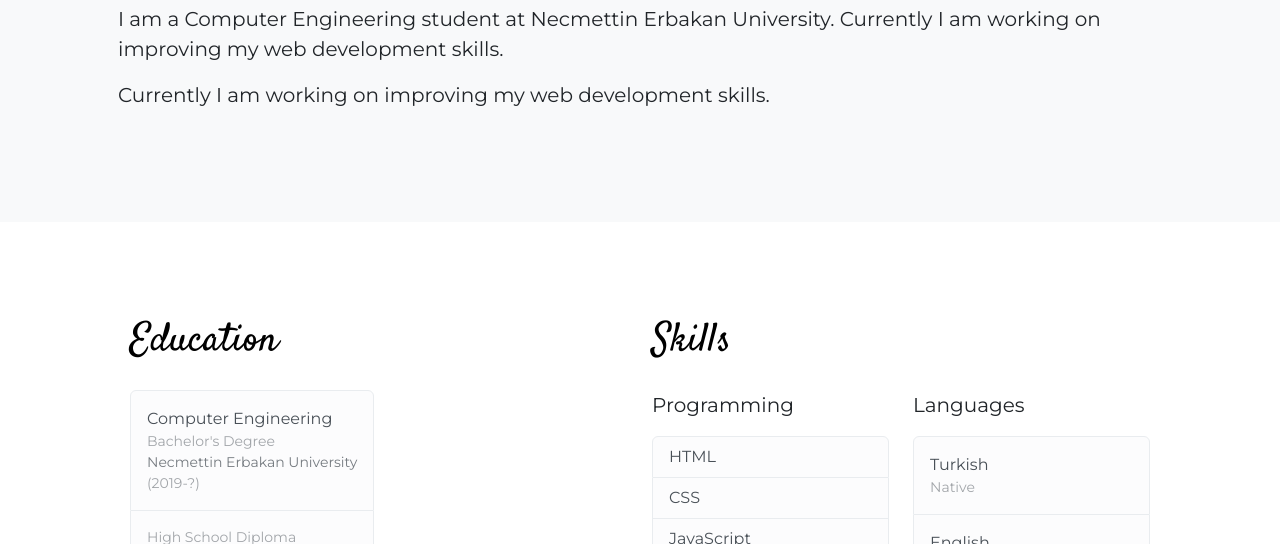
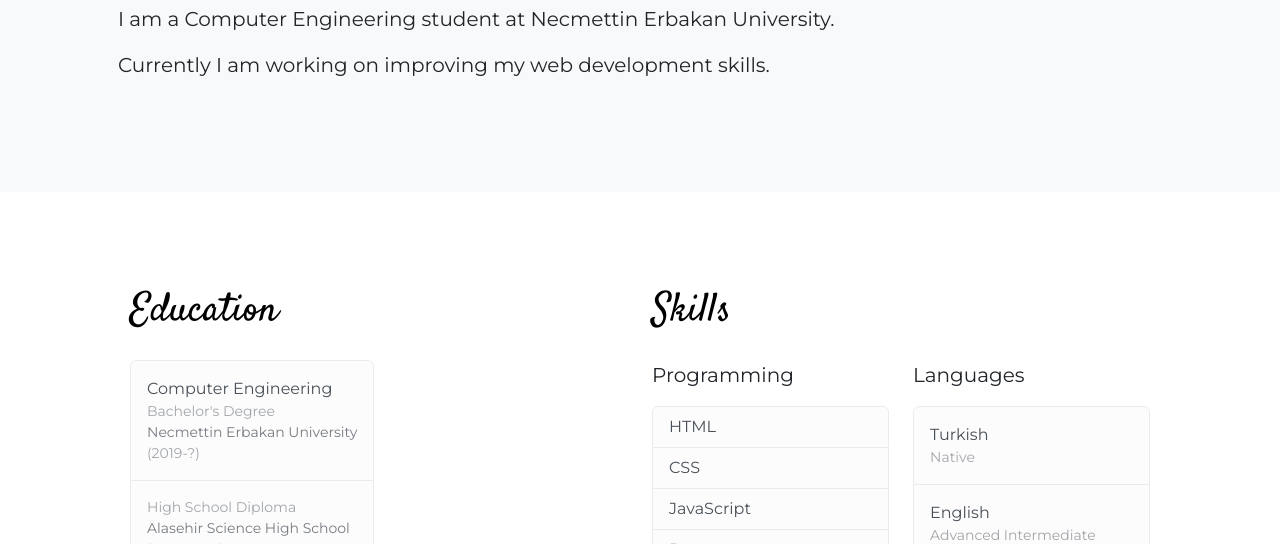
Before and after one commit to hllsln/portfolio, a plain HTML site: page index.html in a window 1280 px wide. Shown: the part 556-1100 px from the top of the page. Drawn offline with nearby package versions, Linux system fonts and the light colour scheme.

Commit message:
Update index.html

```diff
--- a/index.html
+++ b/index.html
@@ -50,7 +50,6 @@
           <h2 class="title mb-4">About Me</h2>
           <p class="lead">
             I am a Computer Engineering student at Necmettin Erbakan University.
-            Currently I am working on improving my web development skills.
           </p>
           <p class="lead">
             Currently I am working on improving my web development skills.
```
